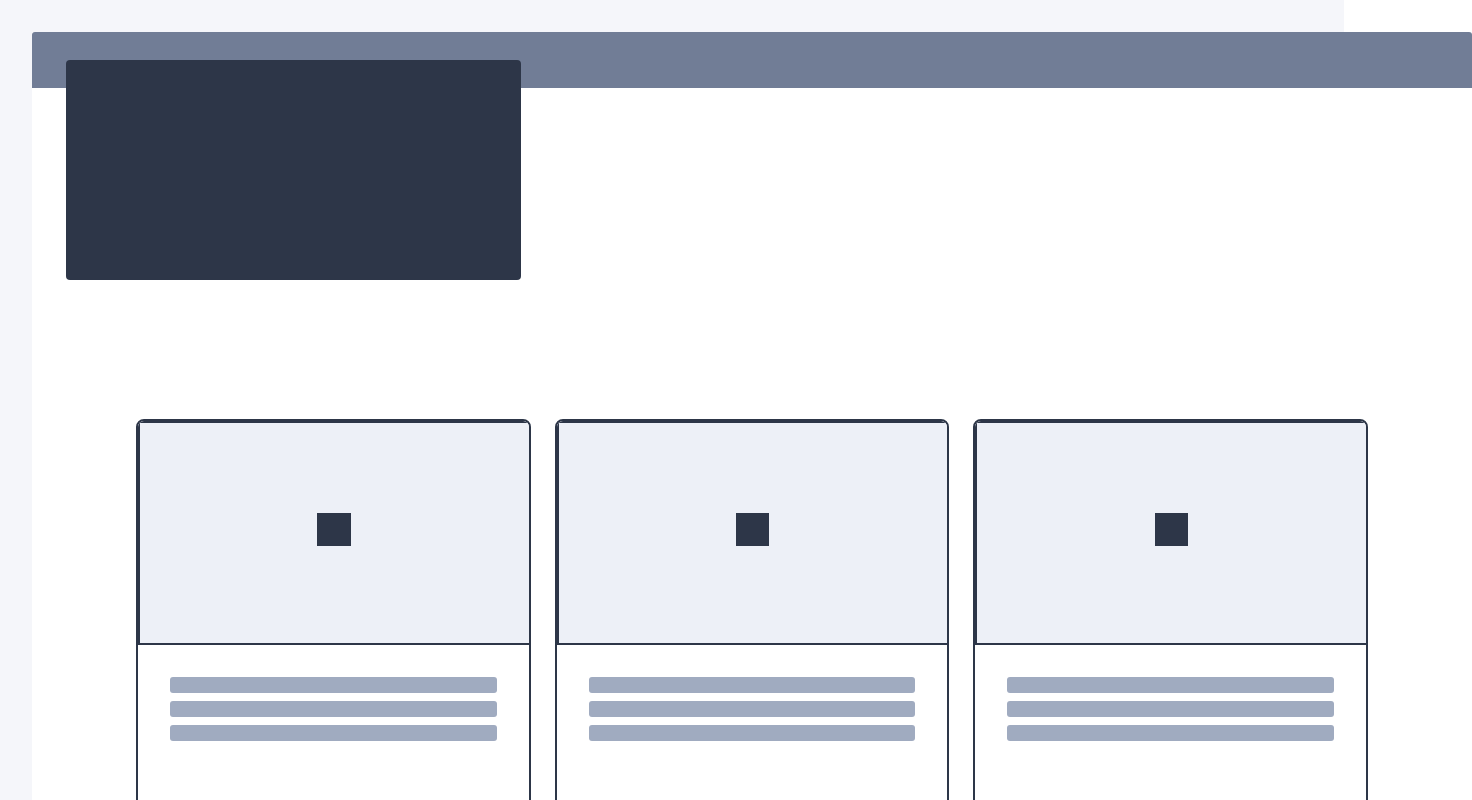
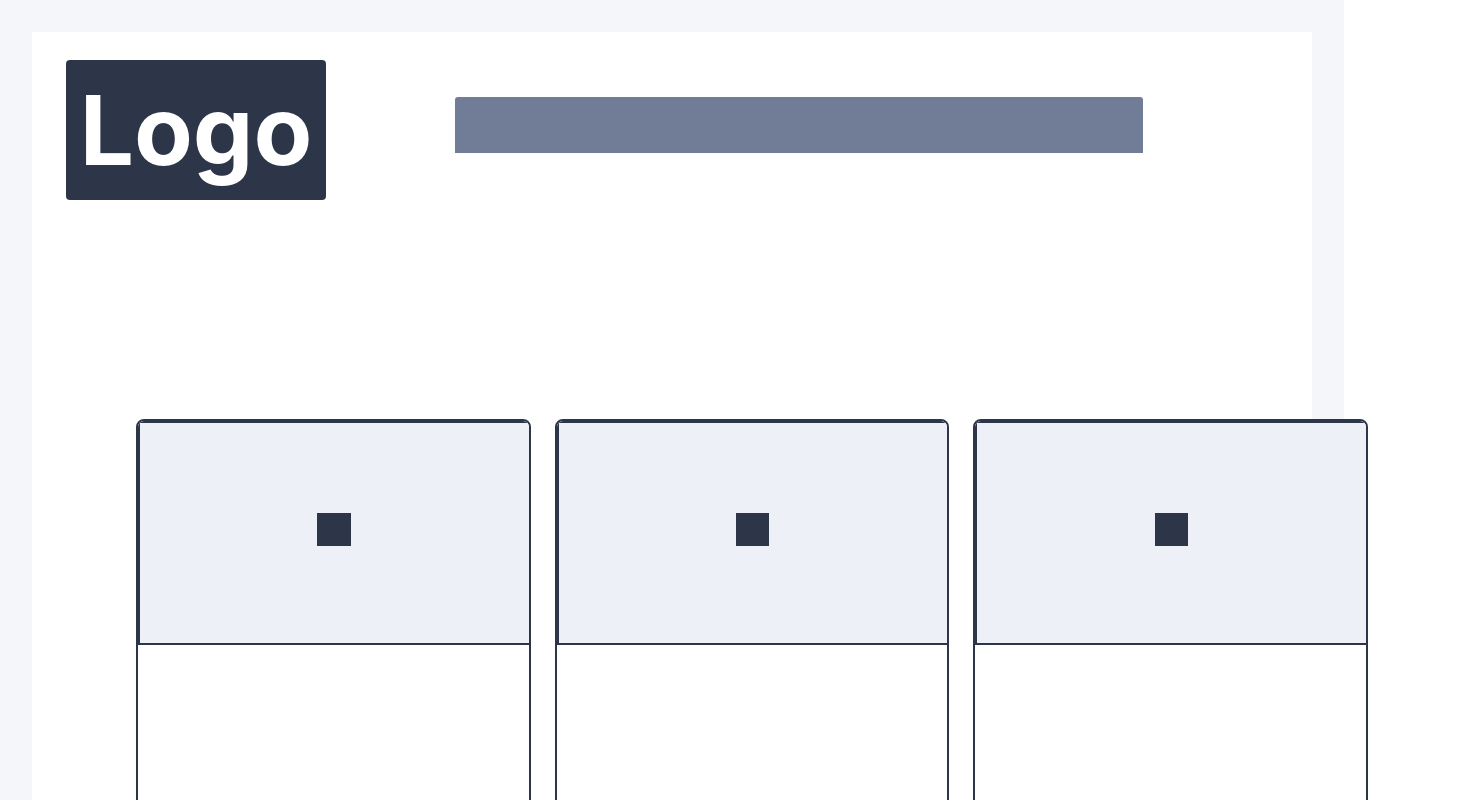
Before and after one commit to ZeevHaydar/GAWK-Frame-FE, a React (Create React App) app: page / in a window 1280 px wide. Shown: the top 800 px of the page, 1472 px wide, since content can reach past the window. Built offline with nearby package versions, Linux system fonts and the light colour scheme.

Commit message:
fix: List Baju
fix template, need to work on a lot

```diff
--- a/src/pages/Home/ListBaju.jsx
+++ b/src/pages/Home/ListBaju.jsx
@@ -1,13 +1,17 @@
-import React, { useEffect, useState } from 'react';
-// import InformationCard from '../components/InformationCard';
-// import Button1 from '../components/Button1';
-// import { Link } from 'react-router-dom';
-// import Grid from '../components/Grid';
+import React from 'react';
 
-const Line = ({ height, background, borderTopLeftRadius, borderTopRightRadius }) => (
+const Line = ({ width, height, left, top, background, borderTopLeftRadius, borderTopRightRadius }) => (
   <div
     className="Line"
-    style={{ alignSelf: 'stretch', height, background, borderRadius: borderTopLeftRadius && borderTopRightRadius ? `${borderTopLeftRadius}px ${borderTopRightRadius}px 0 0` : '3px' }}
+    style={{
+      width,
+      height,
+      left,
+      top,
+      position: 'absolute',
+      background,
+      borderRadius: borderTopLeftRadius && borderTopRightRadius ? `${borderTopLeftRadius}px ${borderTopRightRadius}px 0 0` : '3px',
+    }}
   />
 );
 
@@ -38,29 +42,29 @@ const WfHeadingPlaceholder = () => (
 );
 
 const WfImagePlaceholder = () => (
-  <div className="WfImagePlaceholder" style={{ width: 394.67, height: 220, background: '#EDF0F7', border: '2px #2D3648 solid', justifyContent: 'center', alignItems: 'center', display: 'inline-flex' }}>
-    <div className="IconImage" style={{ width: 40, height: 40, position: 'relative', flexDirection: 'column', justifyContent: 'flex-start', alignItems: 'flex-start', display: 'flex' }}>
-      <div className="Shape" style={{ width: 33.33, height: 33.33, background: '#2D3648' }}></div>
+  <div className="WfImagePlaceholder" style={{ width: '394.67px', height: '220px', background: '#EDF0F7', border: '2px #2D3648 solid', justifyContent: 'center', alignItems: 'center', display: 'inline-flex' }}>
+    <div className="IconImage" style={{ width: '40px', height: '40px', position: 'relative', flexDirection: 'column', justifyContent: 'flex-start', alignItems: 'flex-start', display: 'flex' }}>
+      <div className="Shape" style={{ width: '33.33px', height: '33.33px', background: '#2D3648' }}></div>
     </div>
   </div>
 );
 
 const ContentStack = () => (
-  <div className="ContentStack" style={{ alignSelf: 'stretch', height: 216, padding: 32, flexDirection: 'column', justifyContent: 'flex-start', alignItems: 'flex-start', gap: 24, display: 'flex' }}>
+  <div className="ContentStack" style={{ alignSelf: 'stretch', height: '216px', padding: '32px', flexDirection: 'column', justifyContent: 'flex-start', alignItems: 'flex-start', gap: '24px', display: 'flex' }}>
     <WfTextPlaceholder />
     <WfHeadingPlaceholder />
   </div>
 );
 
 const Slot = () => (
-  <div className="Slot" style={{ flex: '1 1 0', alignSelf: 'stretch', background: 'white', borderRadius: 8, overflow: 'hidden', border: '2px #2D3648 solid', flexDirection: 'column', justifyContent: 'flex-start', alignItems: 'flex-start', display: 'inline-flex' }}>
+  <div className="Slot" style={{ flex: '1 1 0', alignSelf: 'stretch', background: 'white', borderRadius: '8px', overflow: 'hidden', border: '2px #2D3648 solid', flexDirection: 'column', justifyContent: 'flex-start', alignItems: 'flex-start', display: 'inline-flex' }}>
     <WfImagePlaceholder />
     <ContentStack />
   </div>
 );
 
 const WfSlotColumns = () => (
-  <div className="WfSlotColumns" style={{ width: 1232, paddingTop: 40, left: 104, top: 347, position: 'absolute', justifyContent: 'flex-start', alignItems: 'flex-start', gap: 24, display: 'inline-flex' }}>
+  <div className="WfSlotColumns" style={{ width: '1232px', paddingTop: '40px', left: '104px', top: '347px', position: 'absolute', justifyContent: 'flex-start', alignItems: 'flex-start', gap: '24px', display: 'inline-flex' }}>
     <Slot />
     <Slot />
     <Slot />
@@ -68,22 +72,20 @@ const WfSlotColumns = () => (
 );
 
 const WfLogoPlaceholder = () => (
-  <div className="WfLogoPlaceholder" style={{ width: 345, height: 130, paddingLeft: 55, paddingRight: 55, paddingTop: 45, paddingBottom: 45, left: 34, top: 28, position: 'absolute', background: '#2D3648', borderRadius: 4, overflow: 'hidden', justifyContent: 'flex-start', alignItems: 'flex-start', gap: 10, display: 'inline-flex' }}>
-    <div className="Logo" style={{ textAlign: 'center', color: 'white', fontSize: 96, fontFamily: 'Inter', fontWeight: '700', lineHeight: 24, wordWrap: 'break-word' }}>Logo</div>
+    <div className="WfLogoPlaceholder" style={{ width: '150px', height: '50px', paddingLeft: '55px', paddingRight: '55px', paddingTop: '45px', paddingBottom: '45px', left: '34px', top: '28px', position: 'absolute', background: '#2D3648', borderRadius: '4px', overflow: 'hidden', justifyContent: 'center', alignItems: 'center', gap: '10px', display: 'inline-flex' }}>
+        <div className="Logo" style={{ textAlign: 'center', color: 'white', fontSize: '96px', fontFamily: 'Inter', fontWeight: '700', lineHeight: '24px', wordWrap: 'break-word' }}>Logo</div>
     </div>
 );
 
 const ClothesList = () => {
   return (
-        <div className="ScreenClothesListDoNotChangeFortuneVeryDisgusting" style={{ width: 1440, height: 1024, position: 'relative', background: 'white' }}>
-            <Line width={688} height={56} left={423} top={65} position="absolute" background="#717D96" borderTopLeftRadius={3} borderTopRightRadius={3} />
-            {/* <WfIconButtonDropDown left={1293} top={65} />
-            <WfIconButtonDropDown left={1155} top={65} /> */}
-            <div className="TextBase" style={{ height: 112, left: 104, top: 196, position: 'absolute', flexDirection: 'column', justifyContent: 'flex-start', alignItems: 'flex-start', gap: 8, display: 'flex' }}>
-            <Line height={24} background="#A0ABC0" borderRadius={3} />
-            <Line height={24} background="#A0ABC0" borderRadius={3} />
-            <Line height={24} background="#A0ABC0" borderRadius={3} />
-            </div>
+    <div style={{ width: '100%', height: '1024px', position: 'relative', background: 'white'}}>
+      <Line width="688px" height="56px" left="423px" top="65px" position="absolute" background="#717D96" borderTopLeftRadius={3} borderTopRightRadius={3} />
+      {/* <div className="TextBase" style={{ height: '112px', left: '104px', top: '196px', position: 'absolute', flexDirection: 'column', justifyContent: 'flex-start', alignItems: 'flex-start', gap: '8px', display: 'flex' }}>
+        <Line height="24px" background="#A0ABC0" borderRadius={3} />
+        <Line height="24px" background="#A0ABC0" borderRadius={3} />
+        <Line height="24px" background="#A0ABC0" borderRadius={3} />
+      </div> */}
       <WfSlotColumns />
       <WfLogoPlaceholder />
     </div>
@@ -91,61 +93,3 @@ const ClothesList = () => {
 };
 
 export default ClothesList;
-
-// const ClothesList = () => {
-//     const [baju, setBaju] = useState([]);
-//     const { showMessage } = useMessageContext();
-
-//     useEffect(() => {
-//         const fetchData = async () => {
-//             try {
-//                 const response = await fetch(`/api/pakaian/`, {
-//                     method: 'GET',
-//                     body: null,
-//                     headers: { "Content-Type": "application/json" }
-//                 });
-//                 const data = await response.json();
-//                 setBaju(data?.data);
-
-//                 // Assuming data is an array of objects
-//             } catch (error) {
-//                 showMessage(error, "error");
-//                 console.log('Error fetching data:', error);
-//                 console.error('Error fetching data:', error);
-//             }
-//         };
-
-//         fetchData();
-//     }, []);
-
-//     return (
-//         <div className='w-full' style={{ maxHeight: '500px', overflowY: "auto" }}>
-//             <Grid rows={4} columns={3}>
-//                 {baju &&
-//                     baju.map((baju) => (
-//                         <div key={baju.id} style={{ margin: "2rem" }}>
-//                             <InformationCard
-//                                 key={baju.id}
-//                                 data={
-//                                     <div>
-//                                         <p>Nama: {baju.nama}</p>
-//                                         <p>Harga: {baju.harga}</p>
-//                                         <p>Kategori: {baju.kategori}</p>
-//                                         <p>Stok: {baju.stok}</p>
-//                                         <img src={baju.image} />
-//                                     </div>
-//                                 }
-//                                 buttons={
-//                                     <Link to={`/detail/?id=${baju.id}`}>
-//                                         <Button1 text='Beli Sekarang' />
-//                                     </Link>
-//                                 }
-//                             />
-//                         </div>
-//                     ))}
-//             </Grid>
-//         </div>
-//     );
-// };
-
-// export default ClothesList;
```
Lines whose indentation alone changed are shown as unchanged.
